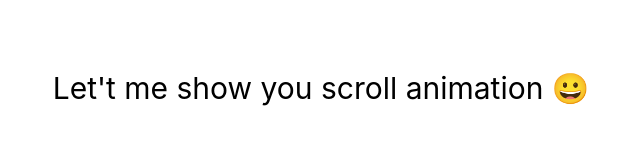
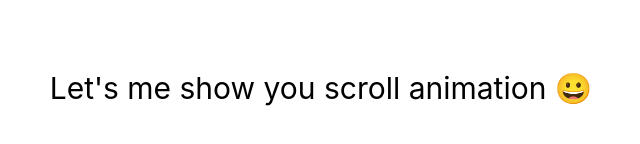
Before and after one commit to 1000ship/react-scroll-motion, a React (Create React App) app in the folder examples/: page / in a window 1280 px wide. Shown: the part 1912-2056 px from the top of the page, without its empty margins (319-959 px from the left). Built offline with nearby package versions, Linux system fonts and the light colour scheme.

Commit message:
Update presenter.js

```diff
--- a/examples/src/pages/Home/presenter.js
+++ b/examples/src/pages/Home/presenter.js
@@ -35,7 +35,7 @@ const Presenter = () => {
     <ScrollContainer>
       <ScrollPage page={0}>
         <Animator animation={batch(Fade(), Sticky(), MoveOut(0, -200))}>
-          <span style={{ fontSize: "30px" }}>Let't me show you scroll animation 😀</span>
+          <span style={{ fontSize: "30px" }}>Let's me show you scroll animation 😀</span>
         </Animator>
       </ScrollPage>
       <ScrollPage page={1}>
```
